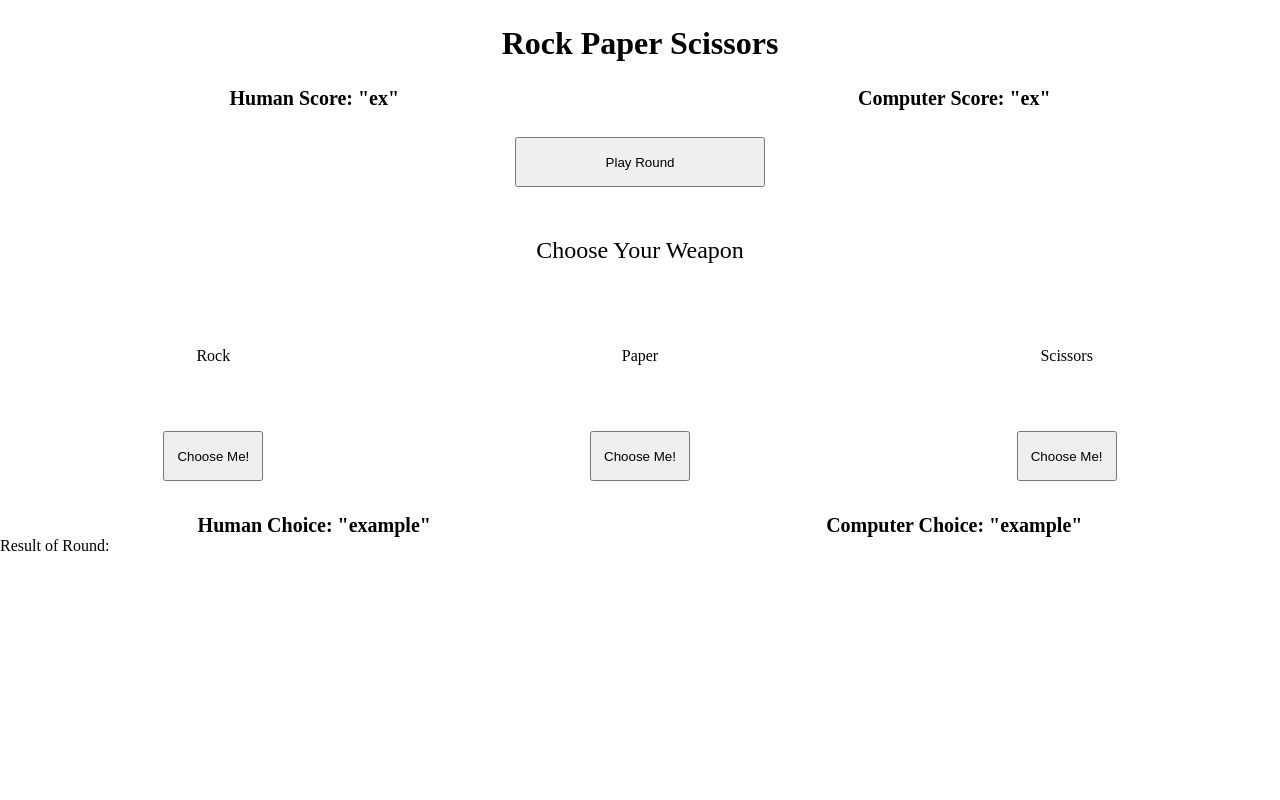
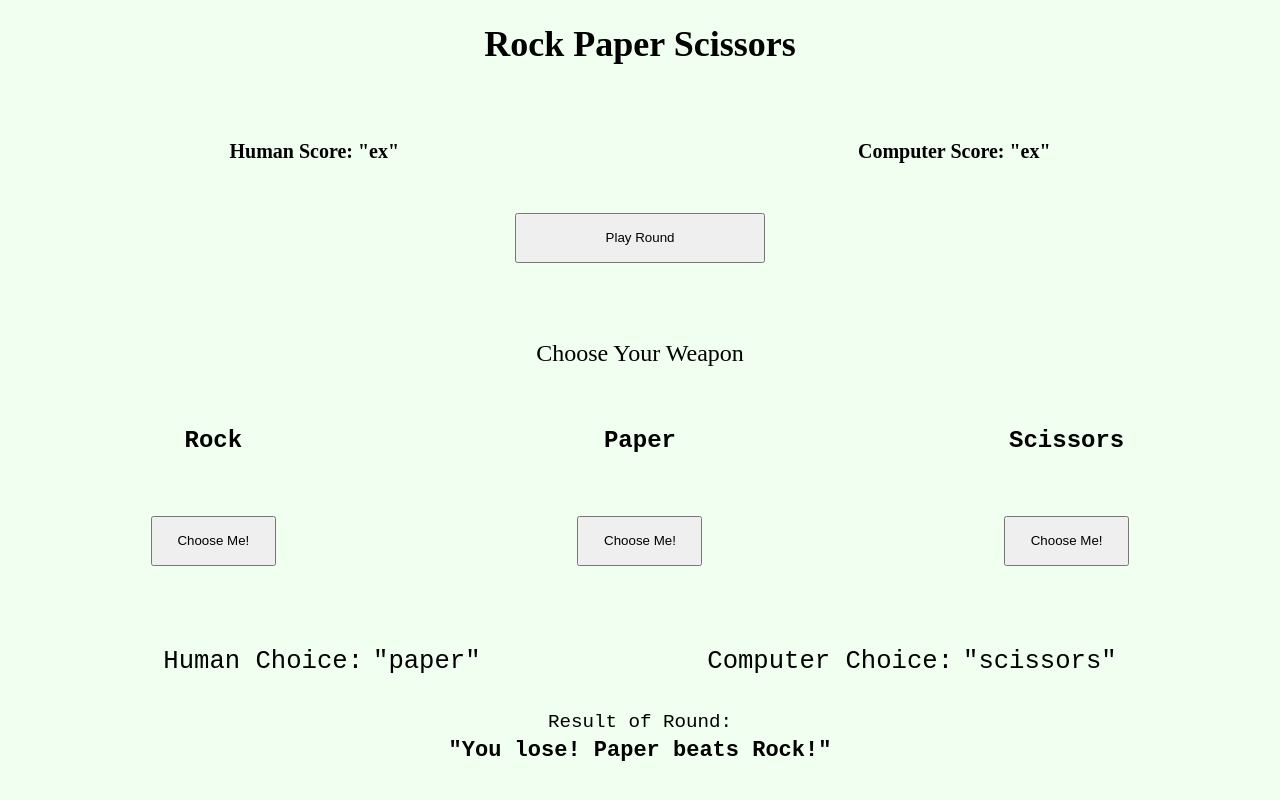
Before and after one commit to t-drape/rock-paper-scissors, a plain HTML site: page index.html in a window 1280 px wide. Drawn offline with Linux system fonts and the light colour scheme.

Commit message:
Write CSS to style page, Create aesthetically pleasing UI

```diff
--- a/index.html
+++ b/index.html
@@ -3,11 +3,12 @@
     <head>
         <meta charset="UTF-8">
         <title>Rock Paper Scissors</title>
+        <meta name="viewport" content="width=device-width, initial-scale=1.0">
         <!-- <script defer src="./rps.js"></script> -->
         <link rel="stylesheet" href="./styles.css">
     </head>
     <body>
-        <div class="heading"><h1>Rock Paper Scissors</h1></div>
+        <div class="heading">Rock Paper Scissors</div>
         <div class="round_scores">
             <ul>
                 <li class="human-score">Human Score: "ex"</li>
@@ -16,27 +17,28 @@
             <div class="play_btn">
                 <button class="play_round_btn">Play Round</button></div>
         </div>
-        <div class="player_choices">
+        <div class="container">
             <div class="weapon_title">Choose Your Weapon</div>
             <div class="choices">
                 <div class="choice">Rock
-                        <button>Choose Me!</button>
+                        <button class="rock">Choose Me!</button>
                 </div>
                 <div class="choice">Paper
-                        <button>Choose Me!</button>
+                        <button class="paper">Choose Me!</button>
                 </div>
                 <div class="choice">Scissors
-                        <button>Choose Me!</button>
+                        <button class="scissors">Choose Me!</button>
                 </div>
             </div>
-        </div>
-        <div class="round_choices">
-            <ul>
-                <li class="human-choice">Human Choice: "example"</li>
-                <li class="computer_choice">Computer Choice: "example"</li>
-            </ul>
-            <div class="result">
-                Result of Round:
+            <div class="round_choices">
+                <ul>
+                    <li class="human_choice">Human Choice: <div class="var_choice">"paper"</div></li>
+                    <li class="computer_choice">Computer Choice: <div class="var_choice">"scissors"</div></li>
+                </ul>
+                <div class="result">
+                    Result of Round:
+                    <div class="message">"You lose! Paper beats Rock!"</div>
+                </div>
             </div>
         </div>
 
--- a/styles.css
+++ b/styles.css
@@ -1,19 +1,20 @@
 body {
+    min-height: 100vh;
     margin: 0;
     padding: 0;
+    background-color: honeydew;
     display: flex;
     flex-direction: column;
-}
-
-h1 {
-    margin: 0;
-    padding: 0;
-    font-weight: 800;
+    justify-content: space-around;
 }
 
 .heading {
-    align-self: center;
-    padding: 25px 0 25px 0;
+    margin-top: 10px;
+    display: flex;
+    justify-content: center;
+    font-size: 36px;
+    font-weight: 800;
+    margin-bottom: 50px;
 }
 
 ul {
@@ -34,6 +35,7 @@ li {
     display: flex;
     flex-direction: column;
     justify-content: space-between;
+    gap: 50px;
 }
 
 .play_btn {
@@ -45,34 +47,70 @@ li {
 .play_round_btn {
     width: 250px;
     height: 50px;
+    display: flex;
+    justify-content: center;
+    align-items: center;
 }
 
 .weapon_title {
-    padding: 50px 0;
-    display: flex;
-    justify-content: center;
+    margin-top: 75px;
+    text-align: center;
     font-size: 24px;
+    margin-bottom: 30px;
 }
 
+
 .choices {
-    margin-top: 0;
     display: flex;
     justify-content: space-around;
 }
 
+
 .choice {
-    width: 100px;
     height: 200px;
     text-align: center;
     display: flex;
     flex-direction: column;
     justify-content: space-around;
+    font-size: 24px;
+    font-weight: bold;
+    font-family: 'Courier New', monospace;
 }
 
-button {
+.choice > button {
     display: flex;
     justify-content: center;
     align-items: center;
-    width: 100px;
+    width: 125px;
     height: 50px;
 }
+
+.round_choices {
+    display: flex;
+    flex-direction: column;
+    margin: 50px 50px 0 50px;
+    gap: 35px;
+}
+
+.human_choice, .computer_choice {
+    display: flex;
+    gap: 10px;
+    font-size: 2vw;
+    font-family: "Courier New", monospace;
+    font-weight: normal;
+}
+
+.result {
+    text-align: center;
+    font-family: "Courier New", monospace;
+    font-size: 1.5vw;
+    margin-bottom: 25px;
+    font-weight: normal;
+}
+
+.message {
+    margin-top: 5px;
+    font-size: 22px;
+    text-align: center;
+    font-weight: 600;
+}
```
